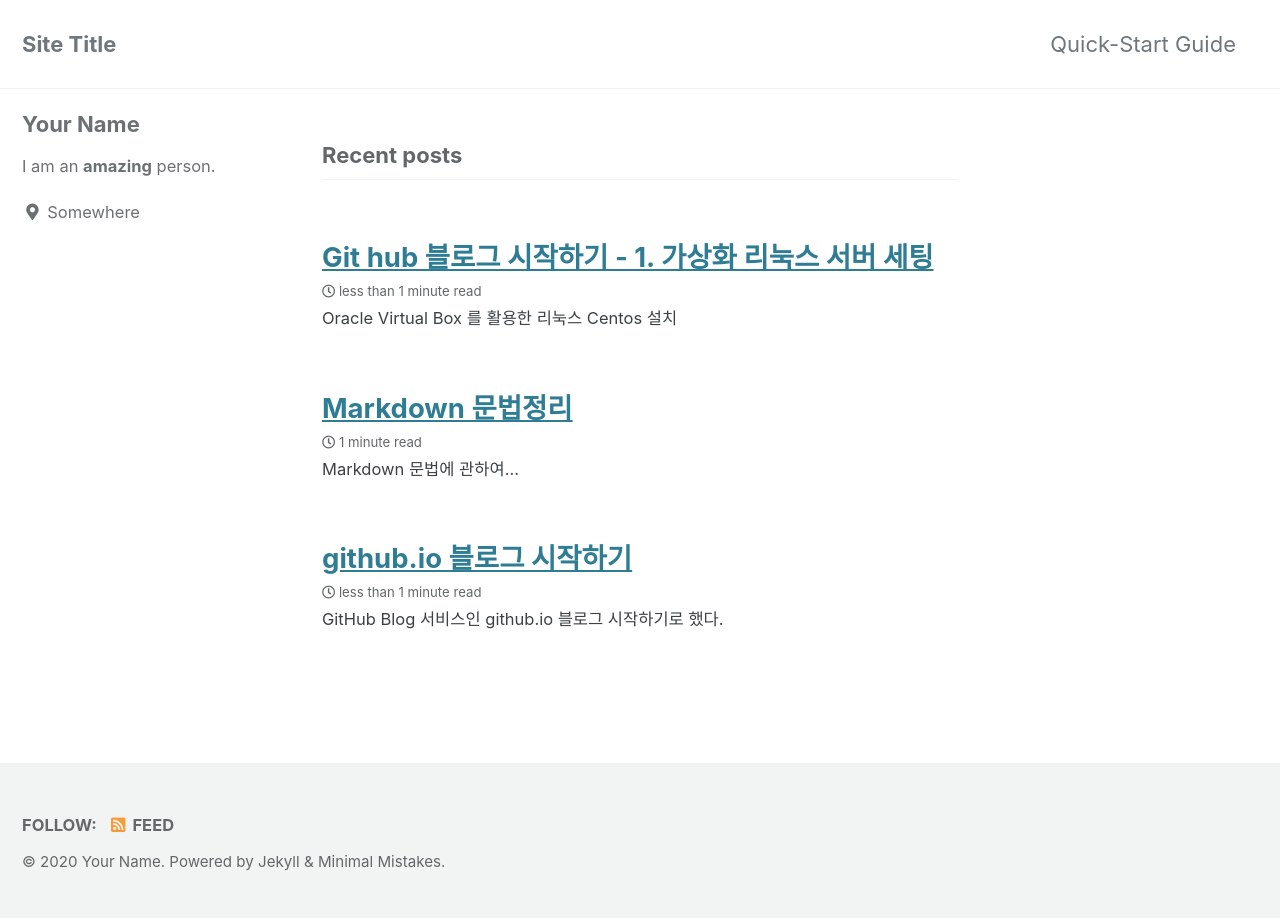
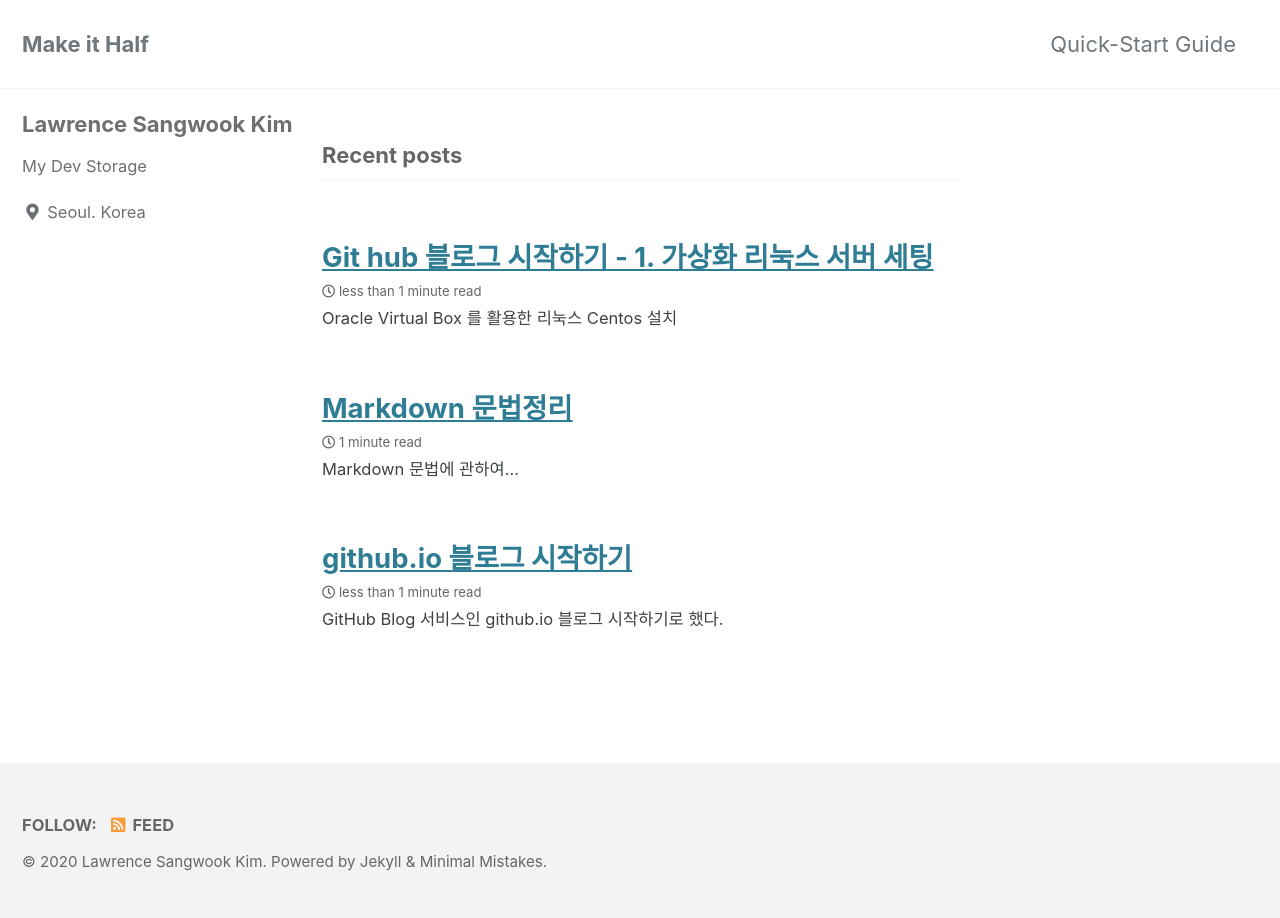
Before and after one commit to lswkim/lswkim.github.io, a Jekyll site: the page built from index.html, in a window 1280 px wide. Built offline with Jekyll 4.4.1, drawn with Linux system fonts in a browser that asks for light colours; cached includes are drawn as plain includes; the list of posts is cut into pages by our own code.

Commit message:
config modified

```diff
--- a/_config.yml
+++ b/_config.yml
@@ -16,11 +16,11 @@ minimal_mistakes_skin    : "default" # "air", "aqua", "contrast", "dark", "dirt"
 
 # Site Settings
 locale                   : "en-US"
-title                    : "Site Title"
+title                    : "Make it Half"
 title_separator          : "-"
 subtitle                 : # site tagline that appears below site title in masthead
-name                     : "Your Name"
-description              : "An amazing website."
+name                     : "Lawrence Sangwook Kim"
+description              : "My Dev Storage"
 url                      : # the base hostname & protocol for your site e.g. "https://mmistakes.github.io"
 baseurl                  : # the subpath of your site, e.g. "/blog"
 repository               : # GitHub username/repo-name e.g. "mmistakes/minimal-mistakes"
@@ -93,10 +93,10 @@ analytics:
 
 # Site Author
 author:
-  name             : "Your Name"
+  name             : "Lawrence Sangwook Kim"
   avatar           : # path of avatar image, e.g. "/assets/images/bio-photo.jpg"
-  bio              : "I am an **amazing** person."
-  location         : "Somewhere"
+  bio              : "My Dev Storage"
+  location         : "Seoul. Korea"
   email            :
   links:
     - label: "Email"
```
